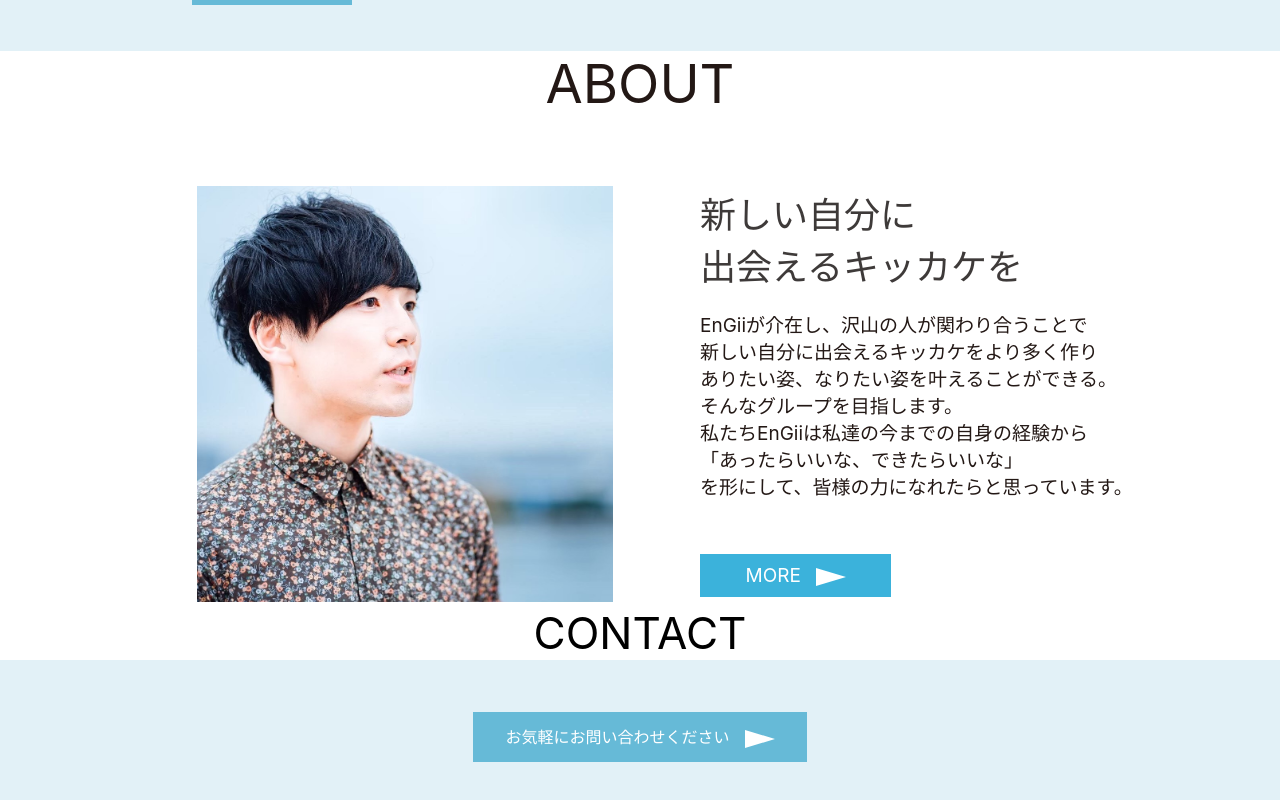
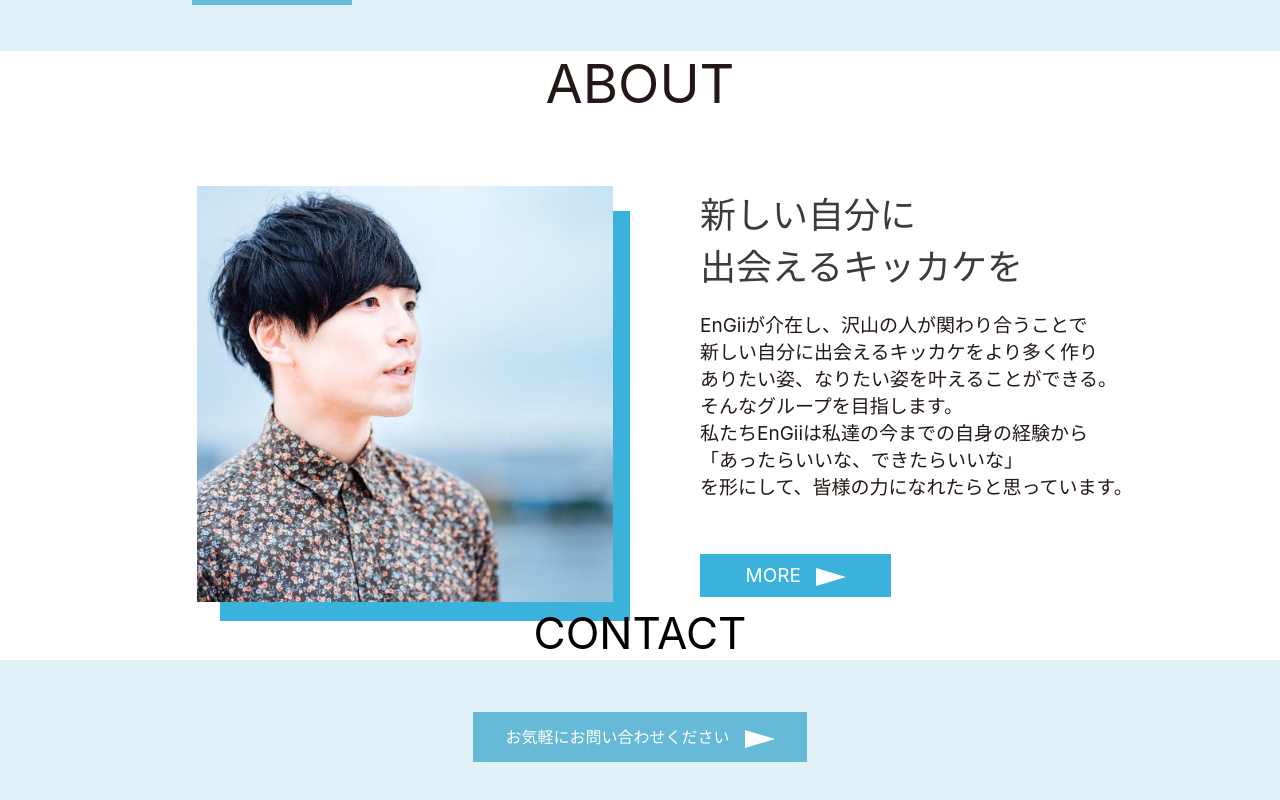
Before and after one commit to reiji-0720/EnGii-HP-recreate, a Nuxt app: page / in a window 1280 px wide. Shown: the part 1889-2689 px from the top of the page. Built offline with nearby package versions, Linux system fonts and the light colour scheme.

Commit message:
Update about.vue

```diff
--- a/components/about.vue
+++ b/components/about.vue
@@ -51,7 +51,7 @@ export default {
     width: 50%;
     position: relative;
 }
-.backImg {
+.aboutBackImg {
     background-color: #3BB2DB;
     height: 410px;
     width: 410px;
```
